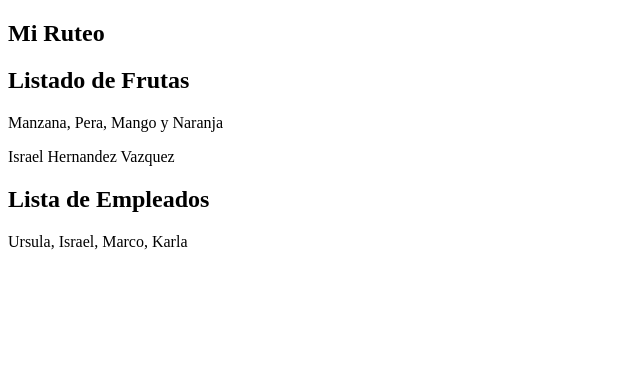
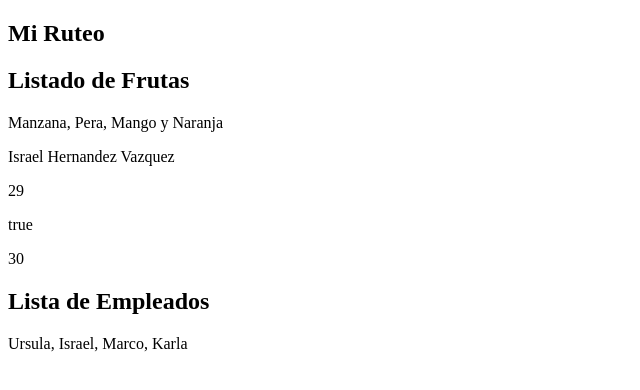
Before and after one commit to isfenixrojo/Curso.Angular10, an Angular app: page / in a window 1280 px wide. Shown: the top 390 px of the page, without its empty margins (0-640 px from the left). Built offline with nearby package versions, Linux system fonts and the light colour scheme.

Commit message:
Checando las propiedades y tipos de datos en angular

```diff
--- a/src/app/fruta/fruta.component.html
+++ b/src/app/fruta/fruta.component.html
@@ -1,4 +1,7 @@
 <!-- <h1>Plantilla de frutas</h1> -->
 <h2>{{componente_fruta}}</h2>
 <p>{{listado_frutas}}</p>
-<a>{{nombre}}</a>
+<p>{{nombre}}</p>
+<p>{{edad}}</p>
+<p>{{mayorDeEdad}}</p>
+<p>{{comodin}}</p>
--- a/src/app/fruta/fruta.component.ts
+++ b/src/app/fruta/fruta.component.ts
@@ -1,13 +1,16 @@
 import { Component } from '@angular/core';
 
 @Component({
-    selector:'fruta',
-    templateUrl:'./fruta.component.html'
+    selector: 'fruta',
+    templateUrl: './fruta.component.html'
 })
 
-export class FrutaComponent
-{
-    public componente_fruta= 'Listado de Frutas';
-    public listado_frutas= 'Manzana, Pera, Mango y Naranja';
-    public nombre:string = "Israel Hernandez Vazquez";
+export class FrutaComponent {
+    public componente_fruta = 'Listado de Frutas';
+    public listado_frutas = 'Manzana, Pera, Mango y Naranja';
+    public nombre: string = "Israel Hernandez Vazquez";
+    public edad: number = 29;
+    public mayorDeEdad: boolean = true;
+    public trabajos: Array<any> = ['Carpintero', 'Albañil', 'Fontanero', 45];// El tipo any puede llevar cualquier cosa.
+    comodin:any = 30;
 }
```
